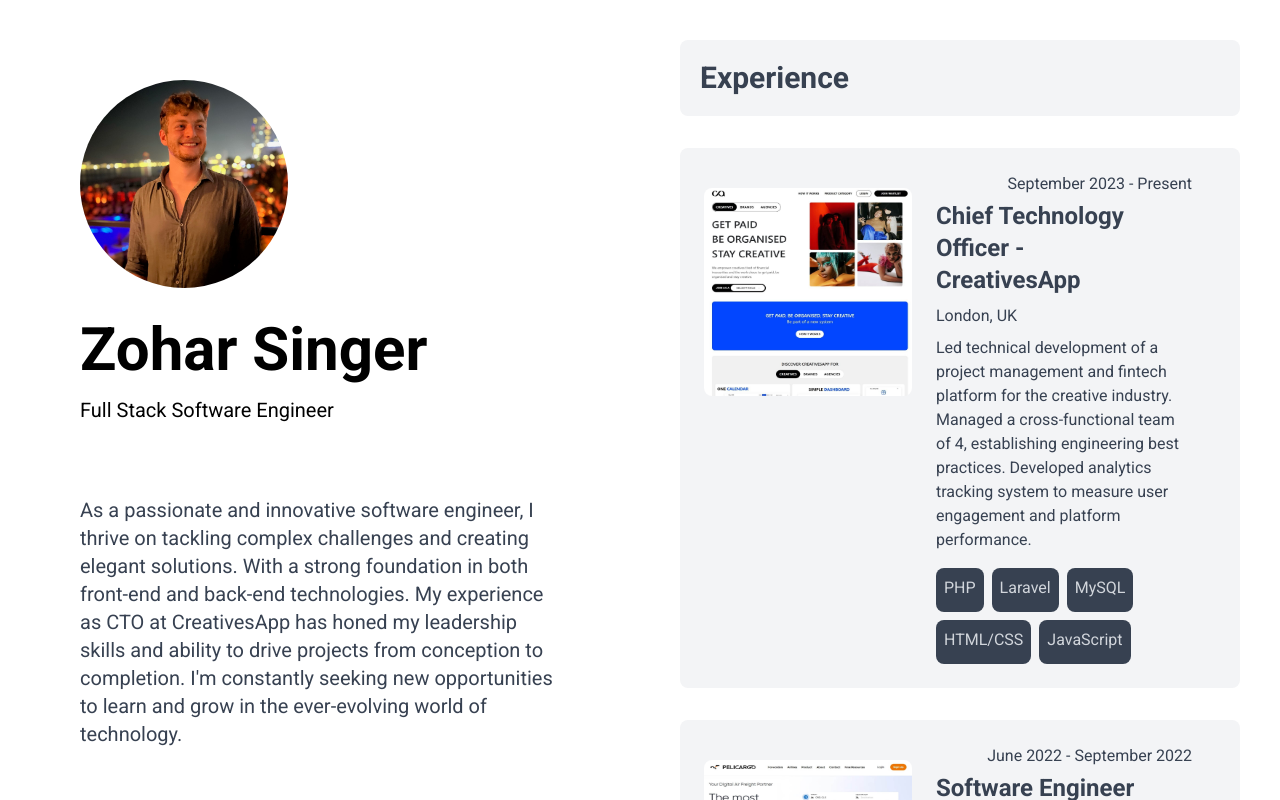
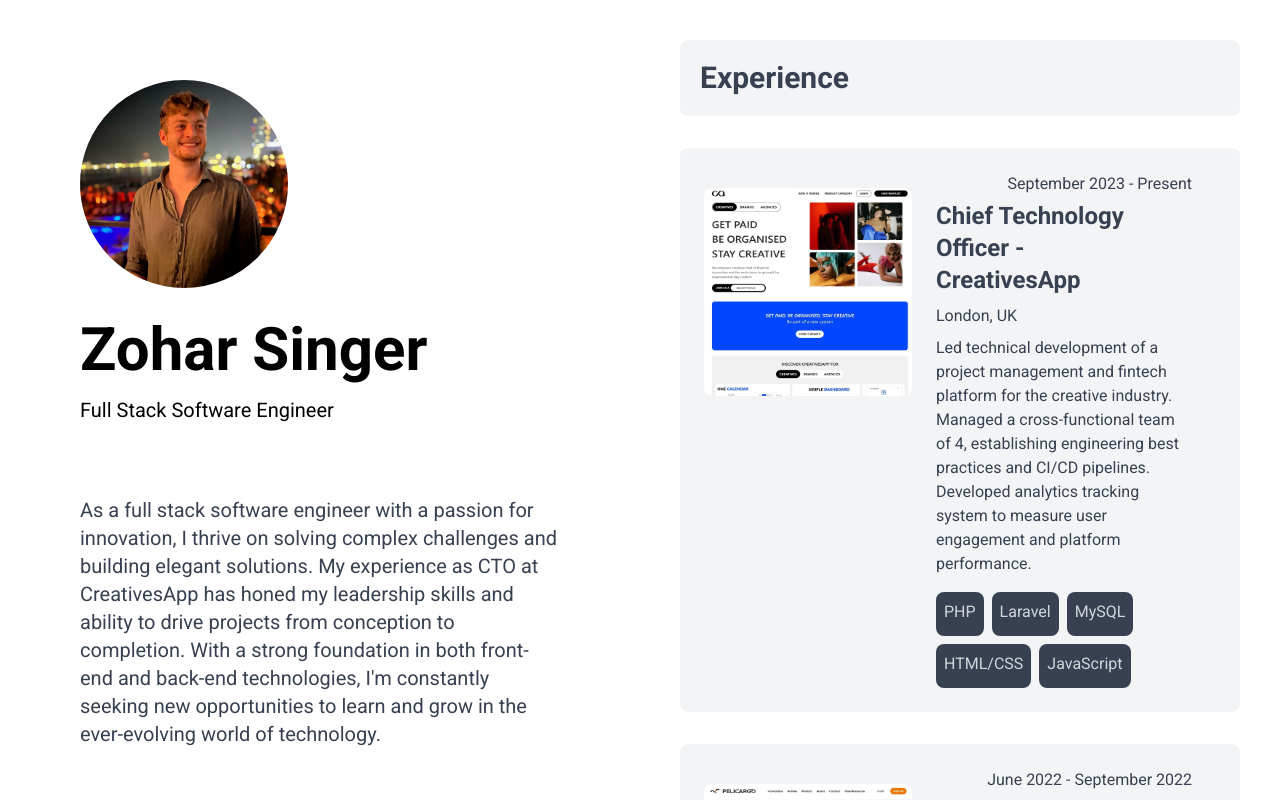
Before and after one commit to z0san/Portfolio, a React (Create React App) app: page / in a window 1280 px wide. Shown: the top 800 px of the page. Built offline with nearby package versions, Linux system fonts and the light colour scheme.

Commit message:
done except for projects

```diff
--- a/src/components/Experience.tsx
+++ b/src/components/Experience.tsx
@@ -13,7 +13,7 @@ const experienceData = [
 		location: "London, UK",
 		dateRange: "September 2023 - Present",
 		description:
-			"Led technical development of a project management and fintech platform for the creative industry. Managed a cross-functional team of 4, establishing engineering best practices. Developed analytics tracking system to measure user engagement and platform performance.",
+			"Led technical development of a project management and fintech platform for the creative industry. Managed a cross-functional team of 4, establishing engineering best practices and CI/CD pipelines. Developed analytics tracking system to measure user engagement and platform performance.",
 		image: "/experience/creativesapp.jpg",
 	},
 	{
@@ -35,7 +35,7 @@ const experienceData = [
 		location: "Seattle WA",
 		dateRange: "June 2021 - August 2021",
 		description:
-			"Built scalable features for AWS - Lookout for Metrics. Implemented back inference for AI inference on specified past data. Collaborated with cross-functional teams and gained experience with various AWS services.",
+			"Contributed to scalable Big Data pipeline inference tolls including running back tests for AI inference on specified past data. Collaborated with cross-functional teams and gained experience with various AWS services.",
 		image: "/experience/amazon.jpg",
 	},
 ]
--- a/src/components/Hero.tsx
+++ b/src/components/Hero.tsx
@@ -31,13 +31,13 @@ const Hero = ({ theme, setTheme }: HeroProps) => {
 									theme === "dark" ? "text-gray-300" : "text-gray-700"
 								}`}
 							>
-								As a passionate and innovative software engineer, I thrive on
-								tackling complex challenges and creating elegant solutions. With
-								a strong foundation in both front-end and back-end technologies.
-								My experience as CTO at CreativesApp has honed my leadership
-								skills and ability to drive projects from conception to
-								completion. I'm constantly seeking new opportunities to learn
-								and grow in the ever-evolving world of technology.
+								As a full stack software engineer with a passion for innovation,
+								I thrive on solving complex challenges and building elegant
+								solutions. My experience as CTO at CreativesApp has honed my
+								leadership skills and ability to drive projects from conception
+								to completion. With a strong foundation in both front-end and
+								back-end technologies, I'm constantly seeking new opportunities
+								to learn and grow in the ever-evolving world of technology.
 							</p>
 						</div>
 					</div>
```
